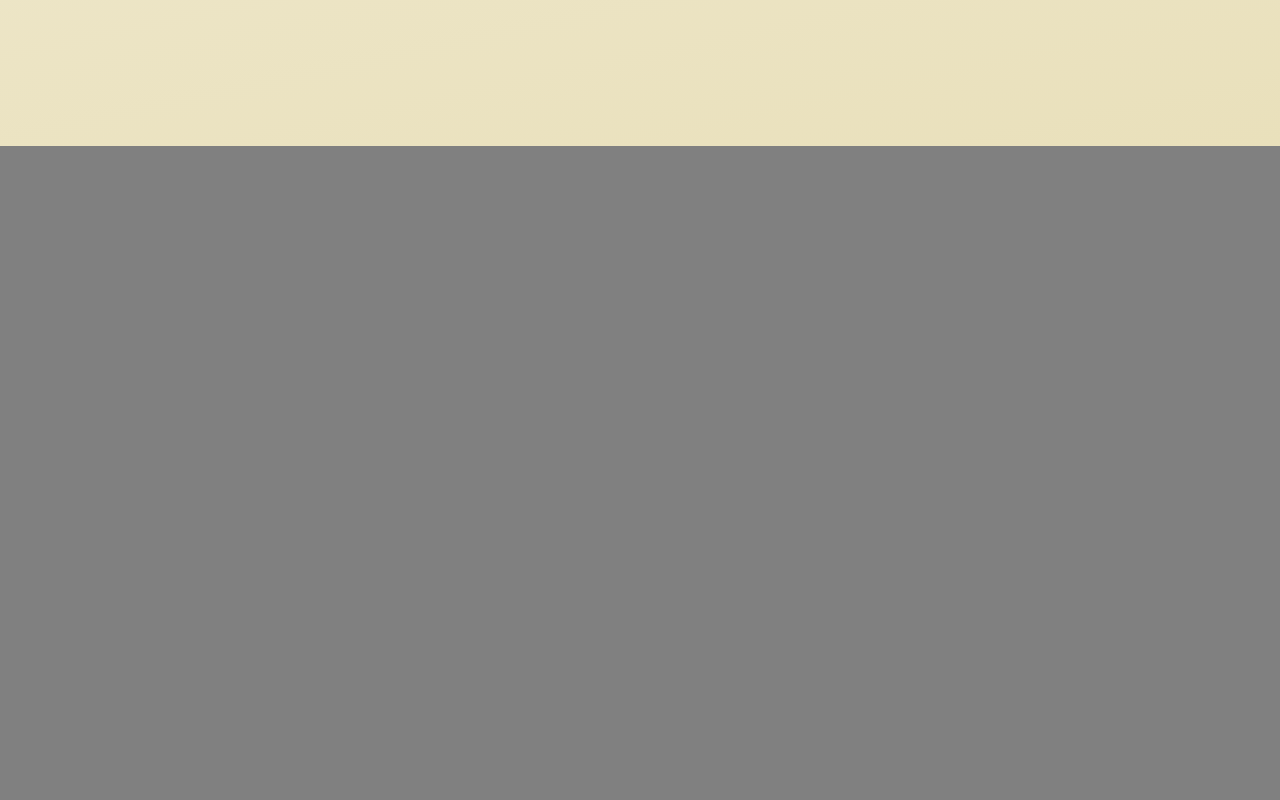
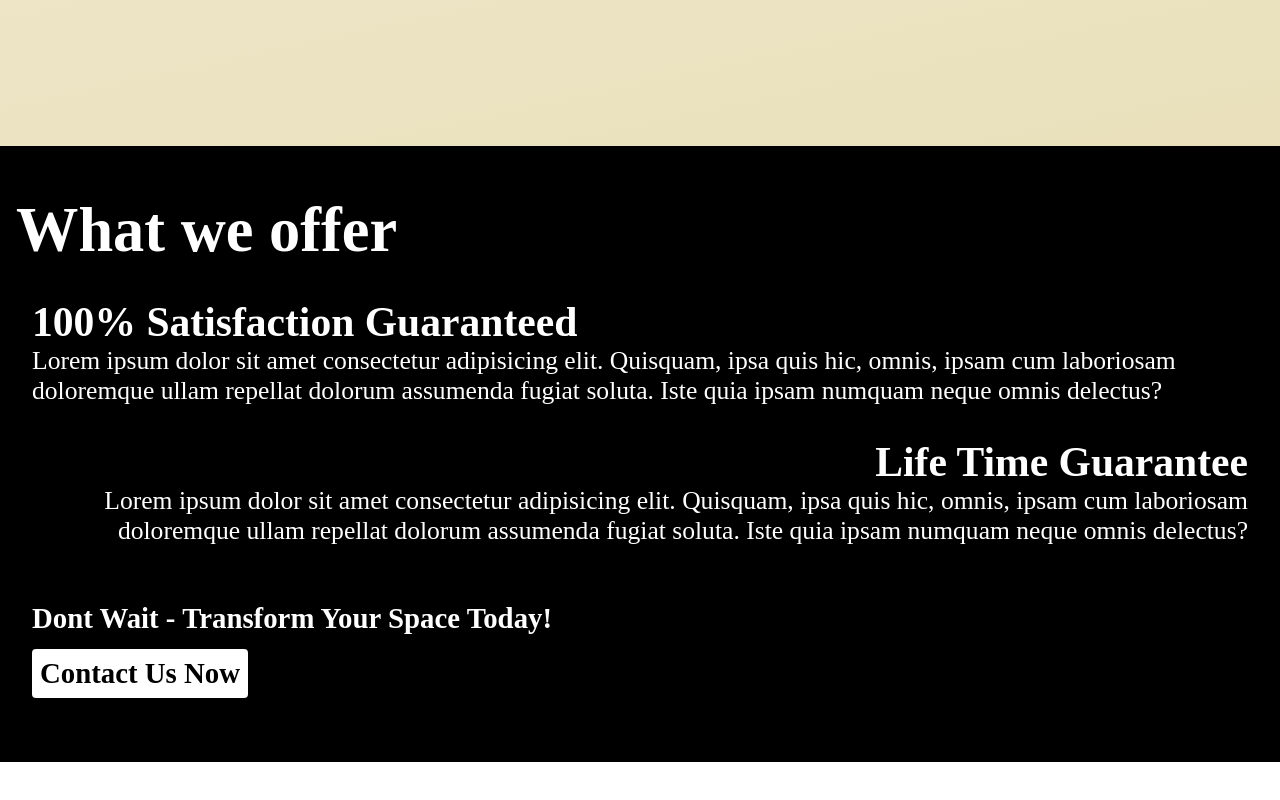
Before and after one commit to CalvinA-C/mountify-hero_page, a React (Create React App) app: page / in a window 1280 px wide. Shown: the part 2221-3021 px from the top of the page. After the commit the page ends 2983 px from the top, so only its background shows below. Built offline with nearby package versions, Linux system fonts and the light colour scheme.

Commit message:
offer__container-somewhatComplete

```diff
--- a/src/containers/offer/Offer.jsx
+++ b/src/containers/offer/Offer.jsx
@@ -4,20 +4,31 @@ import "./offer.css";
 const Offer = () => {
   return (
     <div className="mountify__offer">
-
-      <div className="mountify__offer-title"></div>
-
-      <div className="offer">
-        <div className="offer-title"></div>
-        <div className="offer-text"></div>
+      <h1 className="mountify__offer-title">What we offer</h1>
+      <div className="offer-item">
+        <h2 className="offer-subtitle">100% Satisfaction Guaranteed</h2>
+        <p className="offer-description">
+          Lorem ipsum dolor sit amet consectetur adipisicing elit. Quisquam,
+          ipsa quis hic, omnis, ipsam cum laboriosam doloremque ullam repellat
+          dolorum assumenda fugiat soluta. Iste quia ipsam numquam neque omnis
+          delectus?
+        </p>
       </div>
-
-      <div className="offer">
-        <div className="offer-title"></div>
-        <div className="offer-text"></div>
+      <div className="offer-item">
+        <h2 className="offer-subtitle">Life Time Guarantee</h2>
+        <p className="offer-description">
+          Lorem ipsum dolor sit amet consectetur adipisicing elit. Quisquam,
+          ipsa quis hic, omnis, ipsam cum laboriosam doloremque ullam repellat
+          dolorum assumenda fugiat soluta. Iste quia ipsam numquam neque omnis
+          delectus?
+        </p>
       </div>
-
-
+      <div className="mountify__offer--cta-container">
+        <p className="urgency-text">Dont Wait - Transform Your Space Today!</p>
+        <a href="" className="mountify__offer--cta-button">
+          Contact Us Now
+        </a>
+      </div>
     </div>
   );
 };
--- a/src/containers/offer/offer.css
+++ b/src/containers/offer/offer.css
@@ -1,4 +1,64 @@
 .mountify__offer {
-  height: 100vh;
-  background-color: grey;
+  display: flex;
+  flex-direction: column;
+  background-color: black;
+  color: white;
+  padding: 3rem 1rem;
 }
+
+.mountify__offer-title {
+  font-size: calc(1.5rem + 3vw);
+  font-weight: 900;
+  padding-bottom: 1rem;
+}
+/*  */
+.offer-item {
+  padding: 1rem 1rem;
+}
+
+.offer-subtitle {
+  font-size: calc(1rem + 2vw);
+}
+
+.offer-description {
+  font-size: calc(0.8rem + 1vw);
+}
+
+.offer-item:nth-of-type(2) {
+  display: flex;
+  flex-direction: column;
+  align-items: flex-end;
+}
+.offer-item:nth-of-type(2) .offer-description {
+  text-align: right;
+}
+/*  */
+/* CTA Container Styling */
+.mountify__offer--cta-container {
+  padding: 1rem;
+  padding-top: 2.5rem;
+  /* text-align: center;  */
+}
+
+.urgency-text {
+  font-size: calc(1rem + 1vw);
+  font-weight: 900;
+  margin-bottom: 0.5rem;
+}
+
+.mountify__offer--cta-button {
+  display: inline-block;
+  padding: 0.5rem;
+  margin-top: 0.4rem;
+  font-size: calc(1rem + 1vw);
+  font-weight: 600;
+  color: black;
+  background-color: white;
+  text-decoration: none;
+  border-radius: 4px;
+  transition: background-color 0.3s; /* Smooth background color transition */
+}
+
+.mountify__offer--cta-button:hover {
+  background-color: #f0f0f0; /* Light grey on hover */
+}
```
